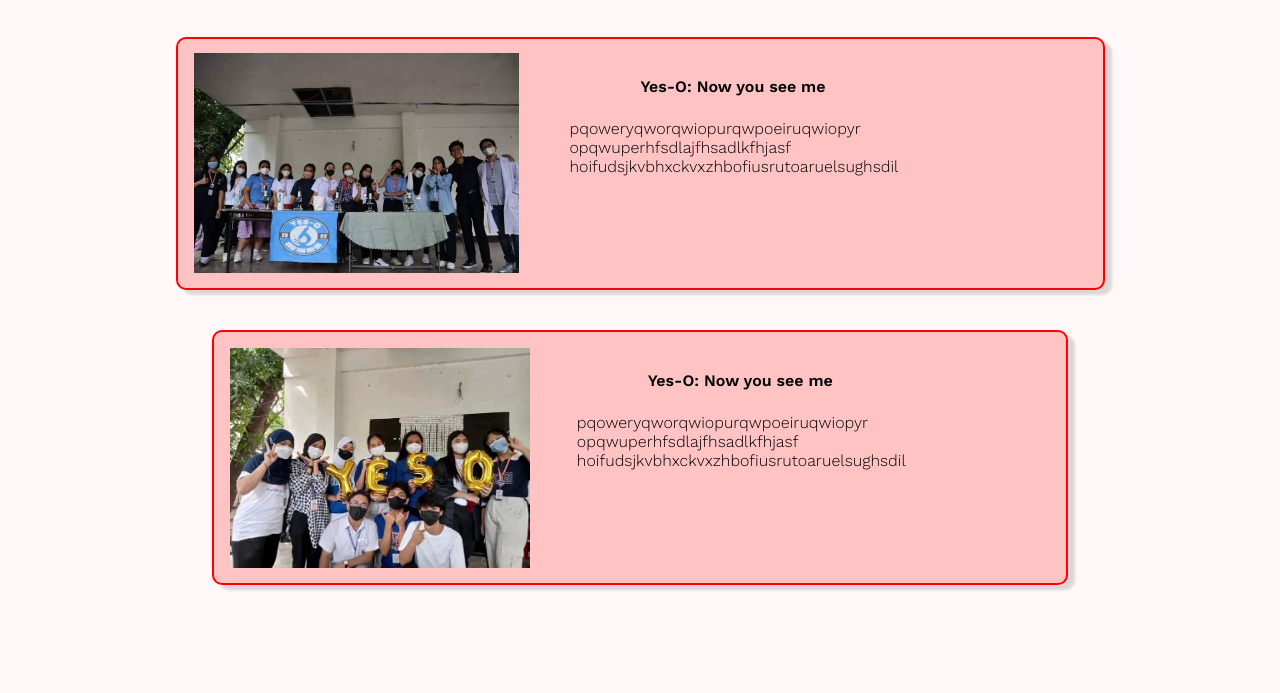
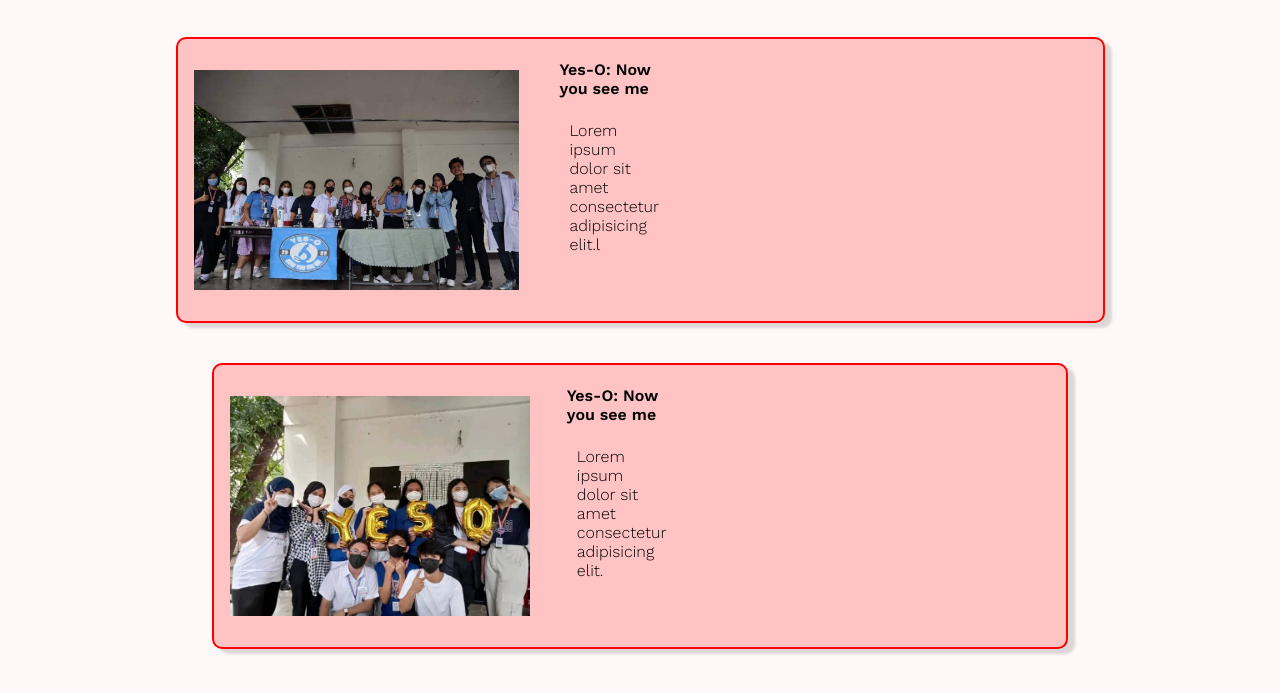
Before and after one commit to ken-101/taguig-national, a plain HTML site: page news-update.html in a window 1280 px wide. Shown: the part 233-926 px from the top of the page. Drawn offline with nearby package versions, Linux system fonts and the light colour scheme.

Commit message:
Update news-update.html

```diff
--- a/news-update.html
+++ b/news-update.html
@@ -37,18 +37,14 @@
             <img class="event-pic" style="width: 90%;height: 100%;" src="image/event-3.jpg" alt="">
             <div class="event-details">
                 <h4 class="event-title">Yes-O: Now you see me</h4>
-                <p class="event-description">pqoweryqworqwiopurqwpoeiruqwiopyr
-                opqwuperhfsdlajfhsadlkfhjasf
-                hoifudsjkvbhxckvxzhbofiusrutoaruelsughsdil</p>
+                <p class="event-description">Lorem ipsum dolor sit amet consectetur adipisicing elit.l</p>
             </div>
         </div>
         <div class="events">
             <img class="event-pic" style="width: 90%;height: 100%;" src="image/event-1.jpg" alt="">
             <div class="event-details">
                 <h4 class="event-title">Yes-O: Now you see me</h4>
-                <p class="event-description">pqoweryqworqwiopurqwpoeiruqwiopyr
-                opqwuperhfsdlajfhsadlkfhjasf
-                hoifudsjkvbhxckvxzhbofiusrutoaruelsughsdil</p>
+                <p class="event-description">Lorem ipsum dolor sit amet consectetur adipisicing elit.</p>
             </div>
         </div>
     </div>
```
